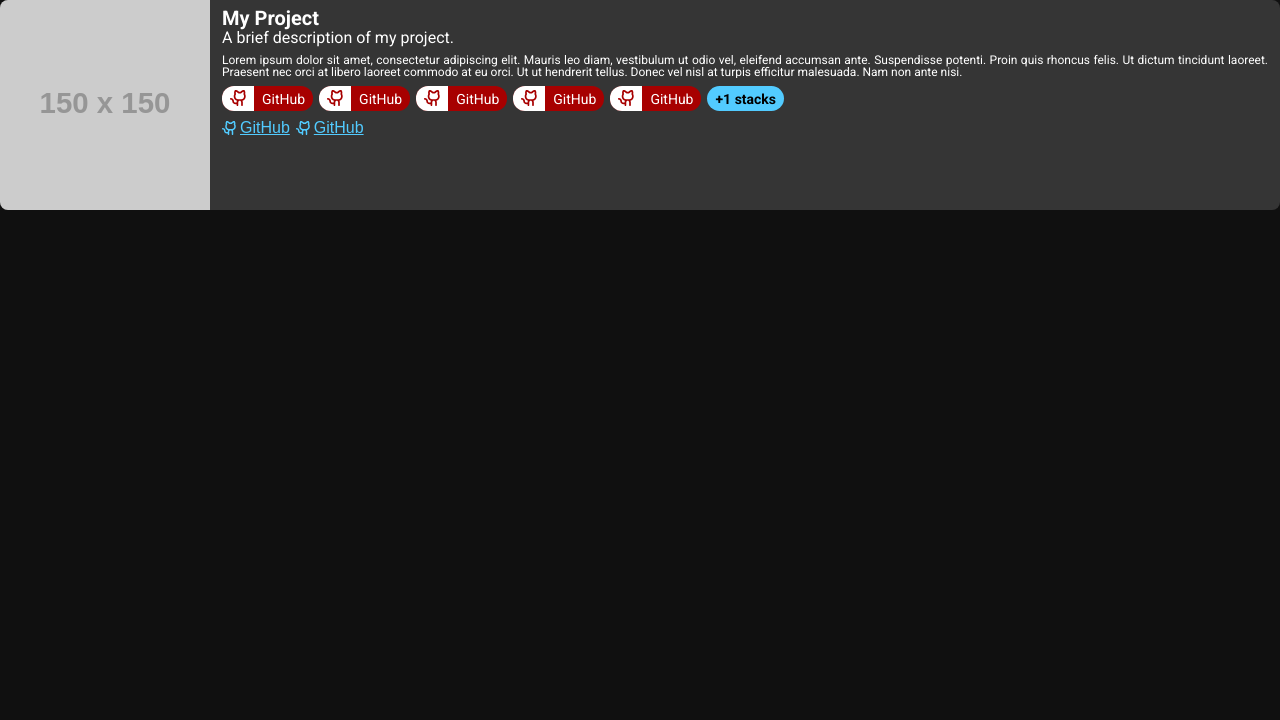
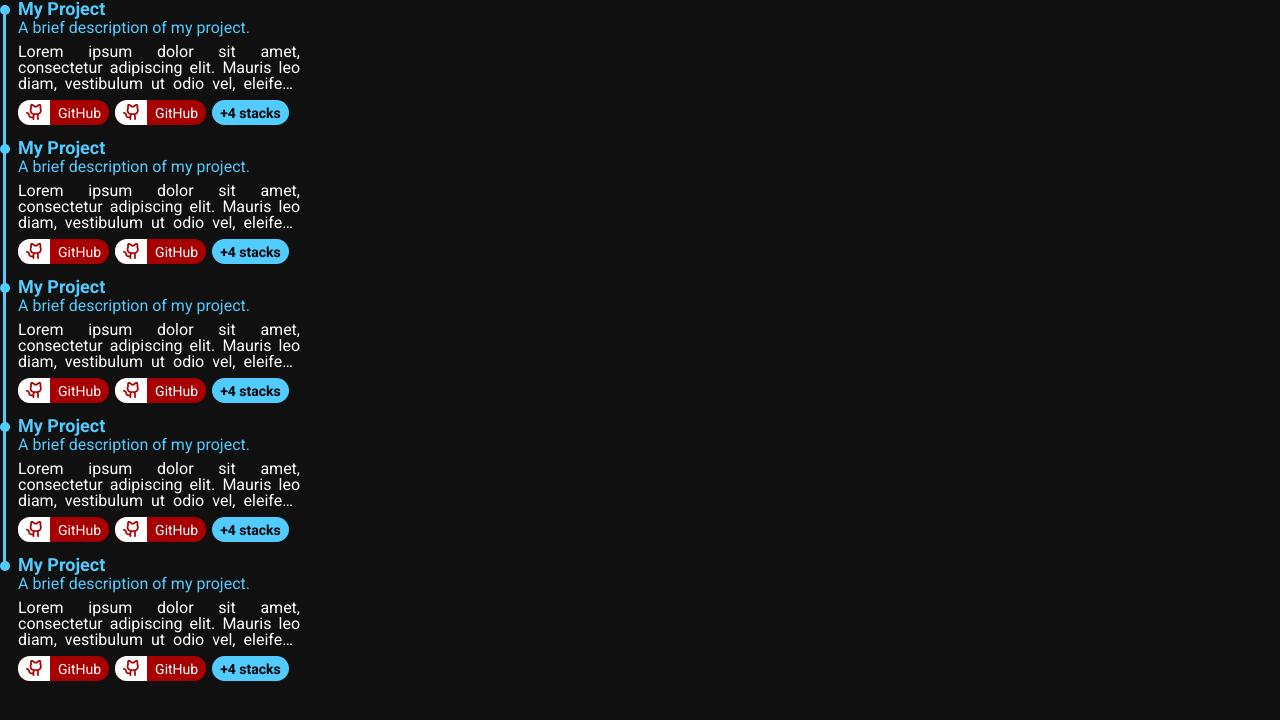
Before and after one commit to RodrigoDGoulart/portfolio, a React (Vite) app: page / in a window 1280 px wide. Shown: the top 720 px of the page. Built offline with nearby package versions, Linux system fonts and the light colour scheme.

Commit message:
feat: timeline components

```diff
--- a/src/App.tsx
+++ b/src/App.tsx
@@ -1,11 +1,11 @@
 import GithubIcon from "./assets/icons/github.svg?react";
-import Card from "./components/Card";
 import { Project } from "./@types";
+import Timeline from "./components/Timeline";
 
 const projet_info: Project = {
+  image_url: '',
   title: "My Project",
   subtitle: "A brief description of my project.",
-  image_url: "https://via.placeholder.com/150",
   desc: "Lorem ipsum dolor sit amet, consectetur adipiscing elit. Mauris leo diam, vestibulum ut odio vel, eleifend accumsan ante. Suspendisse potenti. Proin quis rhoncus felis. Ut dictum tincidunt laoreet. Praesent nec orci at libero laoreet commodo at eu orci. Ut ut hendrerit tellus. Donec vel nisl at turpis efficitur malesuada. Nam non ante nisi.",
   badges: [
     {
@@ -74,7 +74,14 @@ const projet_info: Project = {
 function App() {
   return (
     <>
-      <Card content={projet_info} />
+      <Timeline
+        items={[
+          projet_info,
+          projet_info,
+          projet_info,
+          projet_info,
+          projet_info,
+        ]} />
     </>
   );
 }
--- /dev/null
+++ b/src/components/Timeline/Item/Item.module.scss
@@ -0,0 +1,46 @@
+.dot {
+  display: block;
+  width: 10px;
+  height: 10px;
+  border-radius: 10px;
+  background-color: $cyan;
+  margin-top: 5px;
+}
+
+.container {
+  display: flex;
+  gap: 8px;
+  max-width: 300px;
+}
+
+.content {
+  display: flex;
+  flex-direction: column;
+  gap: 8px;
+}
+
+.titles {
+  color: $cyan;
+  display: flex;
+  flex-direction: column;
+  gap: 2px;
+
+  .title {
+    font-weight: bold;
+    font-size: 18px;
+  }
+
+  .subtitle {
+    font-size: 16px;
+  }
+}
+
+.desc {
+  text-align: justify;
+  display: -webkit-box;
+  line-clamp: 3;
+  -webkit-line-clamp: 3;
+  -webkit-box-orient: vertical;
+  overflow: hidden;
+  text-overflow: ellipsis;
+}
--- /dev/null
+++ b/src/components/Timeline/Item/index.tsx
@@ -0,0 +1,33 @@
+import styles from './Item.module.scss';
+
+import { TimelineItem as TimelineItemType } from "../../../@types";
+import BadgeContainer from "../../BadgeContainer";
+import { forwardRef } from 'react';
+
+interface Props {
+  content: TimelineItemType;
+}
+
+const Dot = forwardRef<HTMLDivElement>((_, ref) => {
+  return <div ref={ref} className={styles.dot}></div>;
+})
+
+const TimelineItem = forwardRef<HTMLDivElement, Props>(({ content }: Props, ref) => {
+  return (
+    <div className={styles.container}>
+      <div>
+        <Dot ref={ref} />
+      </div>
+      <div className={styles.content}>
+        <div className={styles.titles}>
+          <span className={styles.title}>{content.title}</span>
+          <span className={styles.subtitle}>{content.subtitle}</span>
+        </div>
+        <p className={styles.desc}>{content.desc}</p>
+        <BadgeContainer badges={content.badges} maxLength={2} />
+      </div>
+    </div>
+  );
+});
+
+export default TimelineItem;
--- /dev/null
+++ b/src/components/Timeline/Timeline.module.scss
@@ -0,0 +1,10 @@
+.container {
+  display: flex;
+  flex-direction: column;
+  gap: 14px;
+}
+
+.line {
+  border-left: 3px solid $cyan;
+  position: absolute;
+}
--- /dev/null
+++ b/src/components/Timeline/index.tsx
@@ -0,0 +1,61 @@
+import styles from './Timeline.module.scss';
+
+import { useEffect, useRef, useState } from "react";
+import { TimelineItem as TimelineItemType } from "../../@types";
+import TimelineItem from "./Item";
+
+interface Props {
+  items: TimelineItemType[];
+}
+
+export default function Timeline({ items }: Props) {
+  const firstDotRef = useRef<HTMLDivElement | null>(null);
+  const lastDotRef = useRef<HTMLDivElement | null>(null);
+
+  const [firstDot, setFirstDot] = useState<DOMRect | undefined>(undefined);
+  const [lastDot, setLastDot] = useState<DOMRect | undefined>(undefined);
+
+  useEffect(() => {
+    function updatePositions() {
+      const first = firstDotRef.current?.getBoundingClientRect();
+      const last = lastDotRef.current?.getBoundingClientRect();
+
+      setFirstDot(first);
+      setLastDot(last);
+    }
+
+    updatePositions(); // calcula na montagem
+
+    window.addEventListener("resize", updatePositions);
+    window.addEventListener("scroll", updatePositions, true); // true = captura dentro de scrollables também
+
+    return () => {
+      window.removeEventListener("resize", updatePositions);
+      window.removeEventListener("scroll", updatePositions, true);
+    };
+  }, []);
+
+  return (
+    <div className={styles.container}>
+      <div
+        className={styles.line}
+        style={{
+          top: firstDot?.top,
+          left: (firstDot?.left || 0) + 3,
+          height: lastDot?.y
+        }}
+      />
+      {items.map((item, index) => {
+        const isFirst = index === 0;
+        const isLast = index === items.length - 1;
+
+        return (
+          <TimelineItem
+            content={item}
+            ref={isFirst ? firstDotRef : isLast ? lastDotRef : undefined}
+          />
+        );
+      })}
+    </div>
+  );
+}
```
Also changed, not shown: src/@types/index.tsx (+7 -0 lines).
